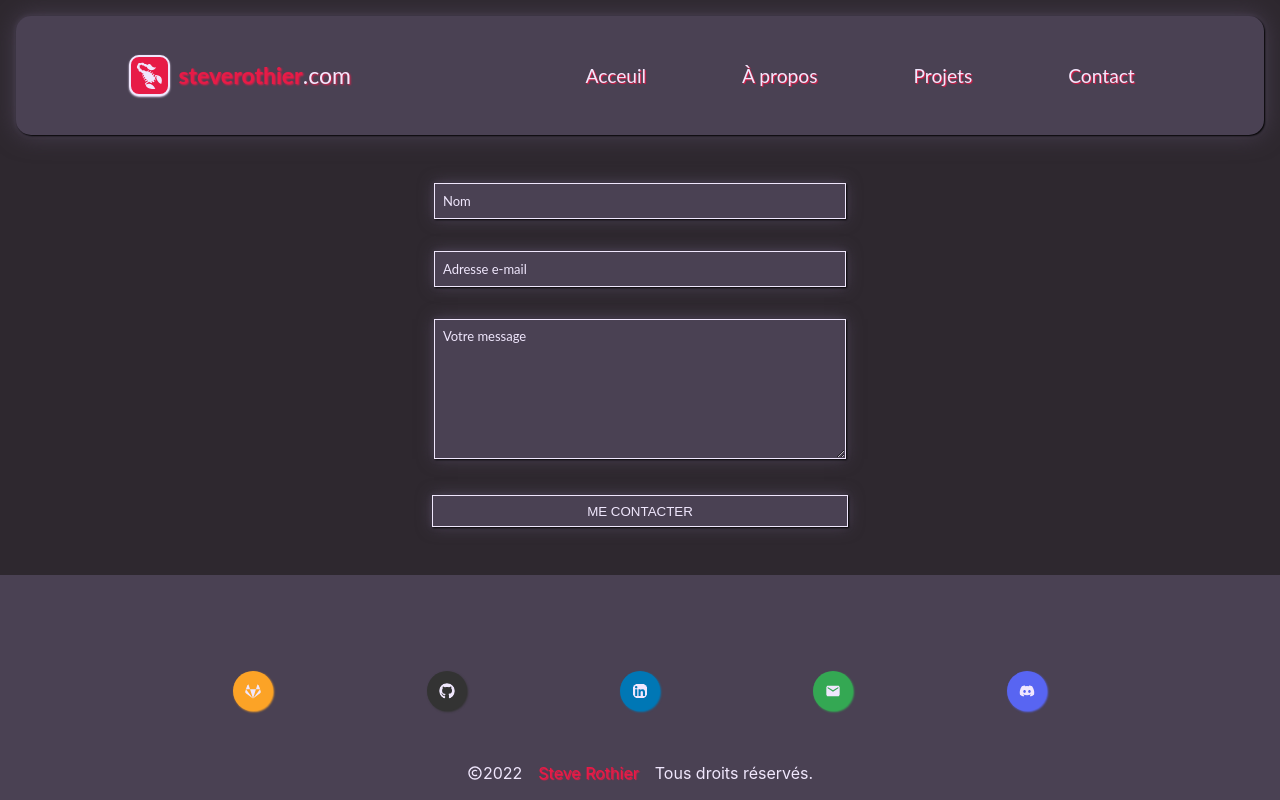
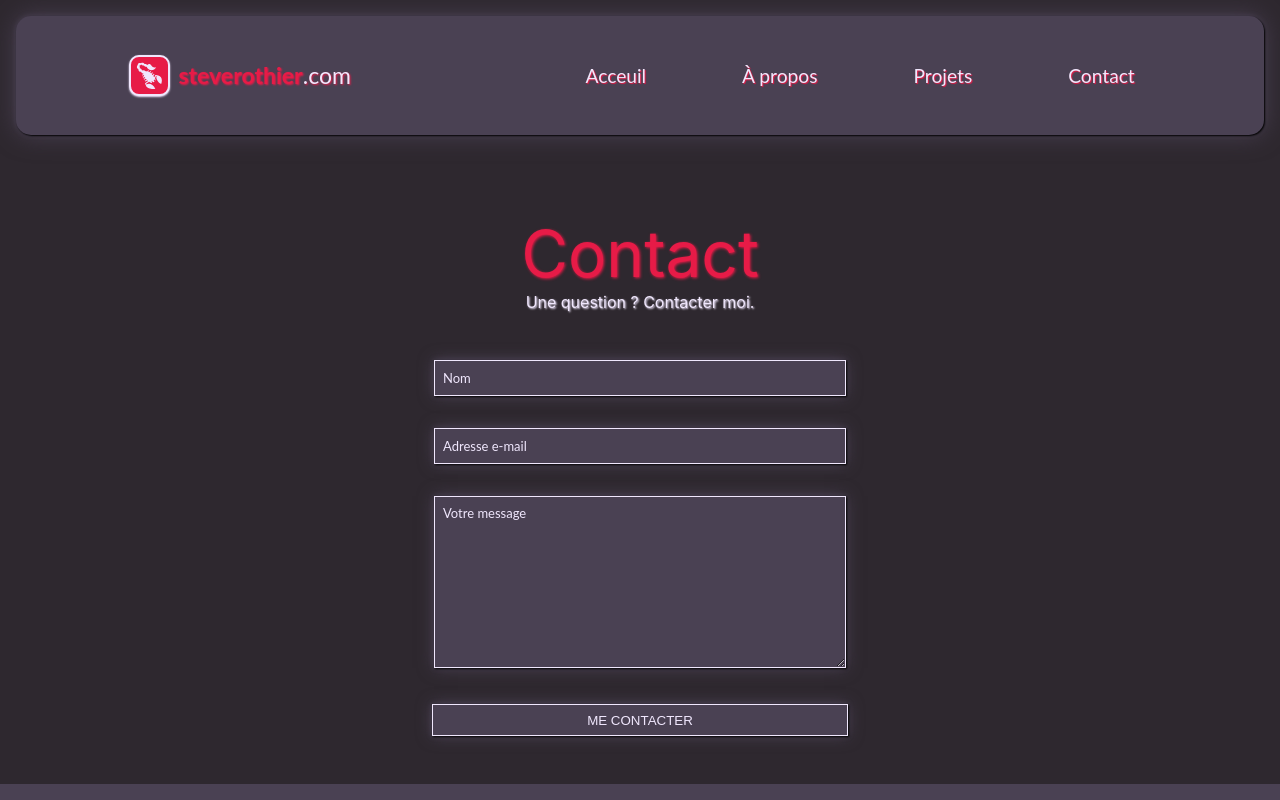
Before and after one commit to SteveRothier/MyPortfolio, a React (Create React App) app: page / in a window 1280 px wide. Shown: the top 800 px of the page. Built offline with nearby package versions, Linux system fonts and the light colour scheme.

Commit message:
Contact zone text

```diff
--- a/src/component/Contact/Contact.css
+++ b/src/component/Contact/Contact.css
@@ -1,3 +1,25 @@
+.ContactBox {
+    margin-top: 5rem;
+}
+
+.contactZone{
+    display: flex;
+    align-items: center;
+    justify-content: center;
+    flex-direction: column;
+}
+
+.contactStyle {
+    color: rgb(231, 27, 71);
+    text-shadow: 1px 1px 3px rgb(231, 27, 71);
+    font-size: 4rem;
+}
+
+.questionStyle {
+    color: #F0E7FD;
+    text-shadow: 1px 1px 2px #F0E7FD;
+}
+
 .formContact {
     display: flex;
     align-items: center;
@@ -30,7 +52,7 @@
 
 .textareaSize {
     width: 25rem;
-    height: 8rem;
+    height: 10rem;
     padding-left: 0.5rem;
     padding-top: 0.5rem;
     background-color: #4A4153;
@@ -65,16 +87,16 @@
 
 @media screen and (max-width: 500px) {
     .inputSize, .submitInputSize{
-        width: 20rem;
+        width: 19rem;
         height: 2rem;
         padding-left: 0.5rem;
     }
 
     .textareaSize {
-        width: 20rem;
+        width: 19rem;
     }
 
     .submitInputSize {
-        width: 21rem;
+        width: 20rem;
     }
 }
--- a/src/component/Contact/Contact.js
+++ b/src/component/Contact/Contact.js
@@ -4,7 +4,14 @@ function Contact() {
   return (
     <>
         <div className='ContactBox' id='#contact'>
-            <div>
+            <div className='contactZone'>
+                <div className='contactStyle'>
+                    Contact
+                </div>
+                <div className='questionStyle'>
+                    Une question ? Contacter moi.
+                </div>
+            </div>
             <form className='formContact'>
                 <div>
                     <input
@@ -50,7 +57,6 @@ function Contact() {
                 </div>
             </form>
         </div>
-        </div>
     </>
   );
 }
```
Lines whose indentation alone changed are shown as unchanged.
